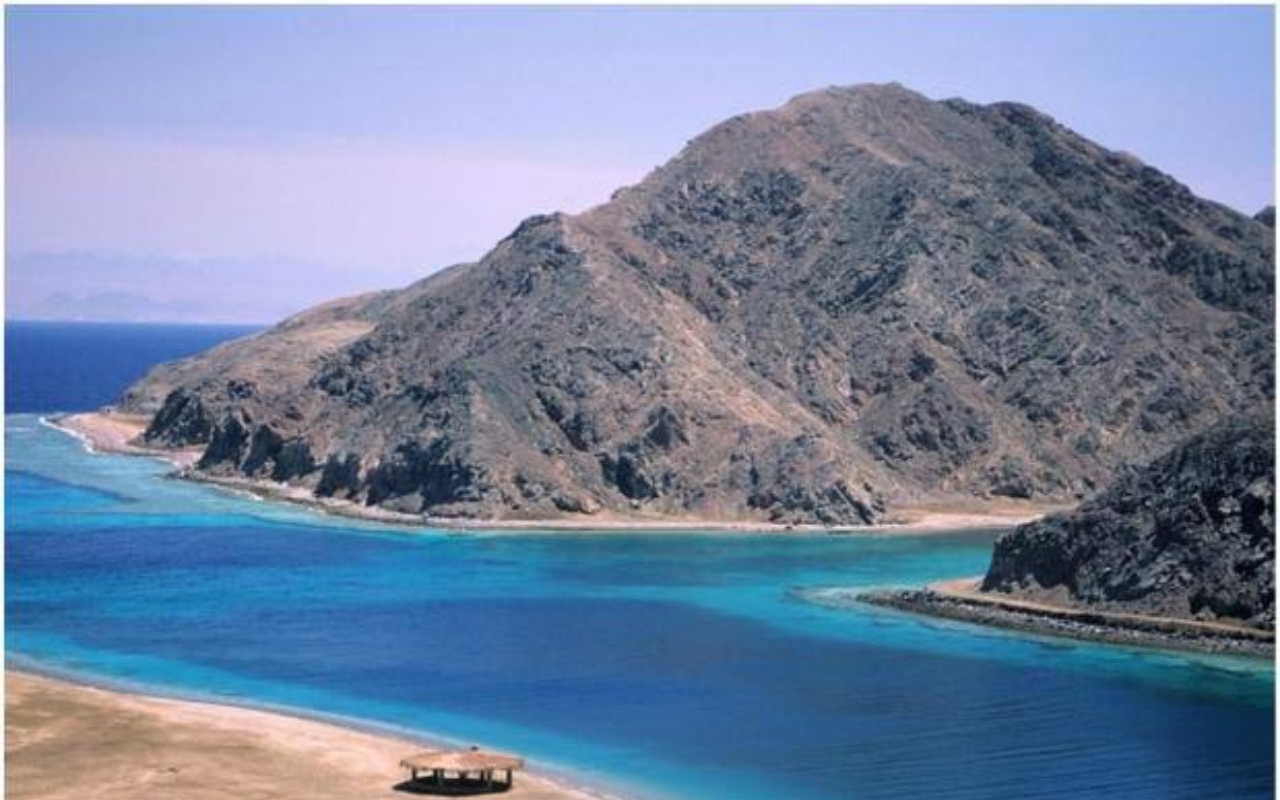
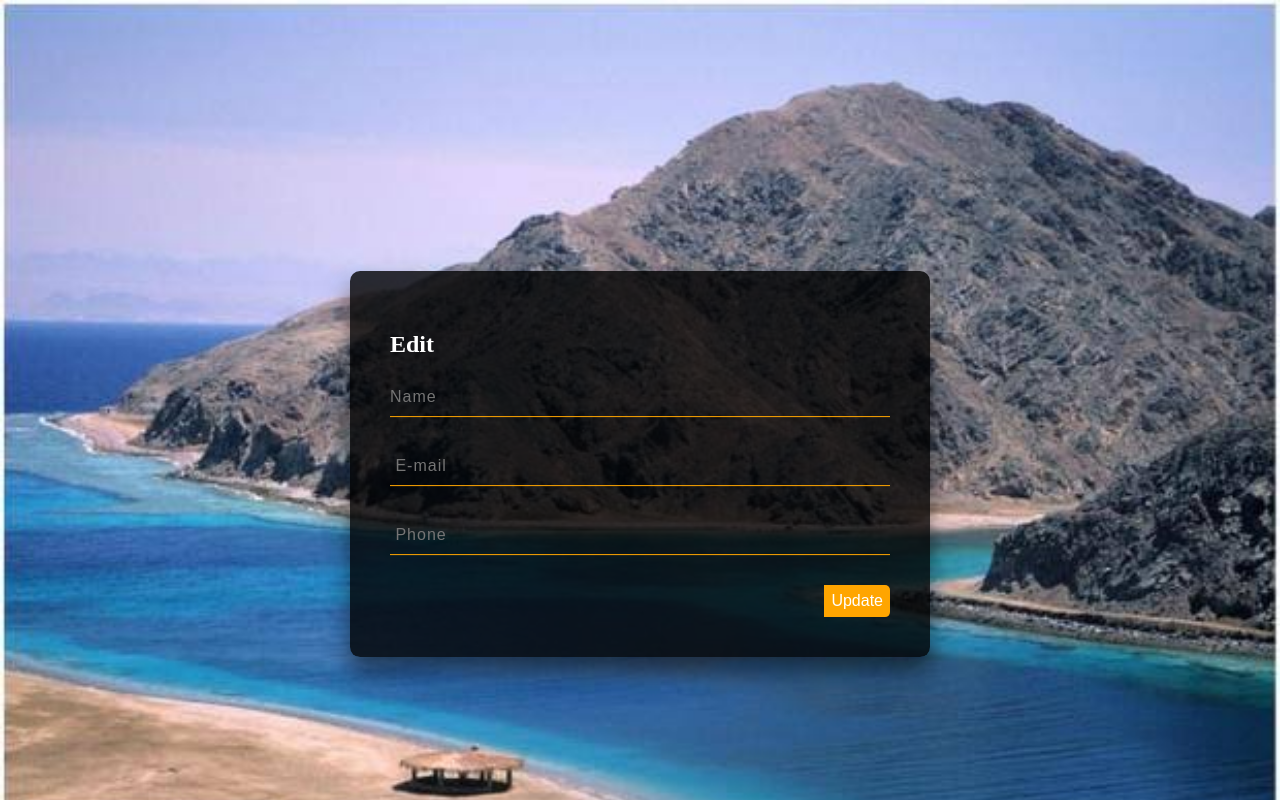
Before and after one commit to Nesma999/our-testing, a PHP site: page /edit.php?U_ID=nesma in a window 1280 px wide. Run offline with PHP 8.4, Linux system fonts and the light colour scheme; data comes from the database, SQL or seed files in the repository; data that the repository does not hold is empty.

Commit message:
Update edit.php

```diff
--- a/edit.php
+++ b/edit.php
@@ -13,5 +13,26 @@
      <link rel="stylesheet" type="text/css" href="css\s.css">
     <title></title>
 </head>
+<body>
+        <?php $db->Store_Record(); ?>
+        <div class="box">
+      <h2> Edit </h2>
+            <form method="POST">
+                 <div class="inputBox">
+                <input type="hidden" name="id" value="<?php echo $data['id']; ?>">
+            </div>
+             <div class="inputBox">
+                <input type="text" name="name" placeholder="Name" class="form-control mb-2" required value="<?php echo $data['name']; ?>">
+            </div>
+             <div class="inputBox">
+                <input type="text" name="email" placeholder=" E-mail" class="form-control mb-2" required value="<?php echo $data['email']; ?>">
+            </div>
+             <div class="inputBox">
+                <input type="text" name="phone" placeholder=" Phone" class="form-control mb-2" required value="<?php echo $data['phone']; ?>">
+        </div>
+            <button class="btn btn-success" name="btn_update"> Update </button>
+        </form>
+                    </div>
+</body>
 
 </html>
```
